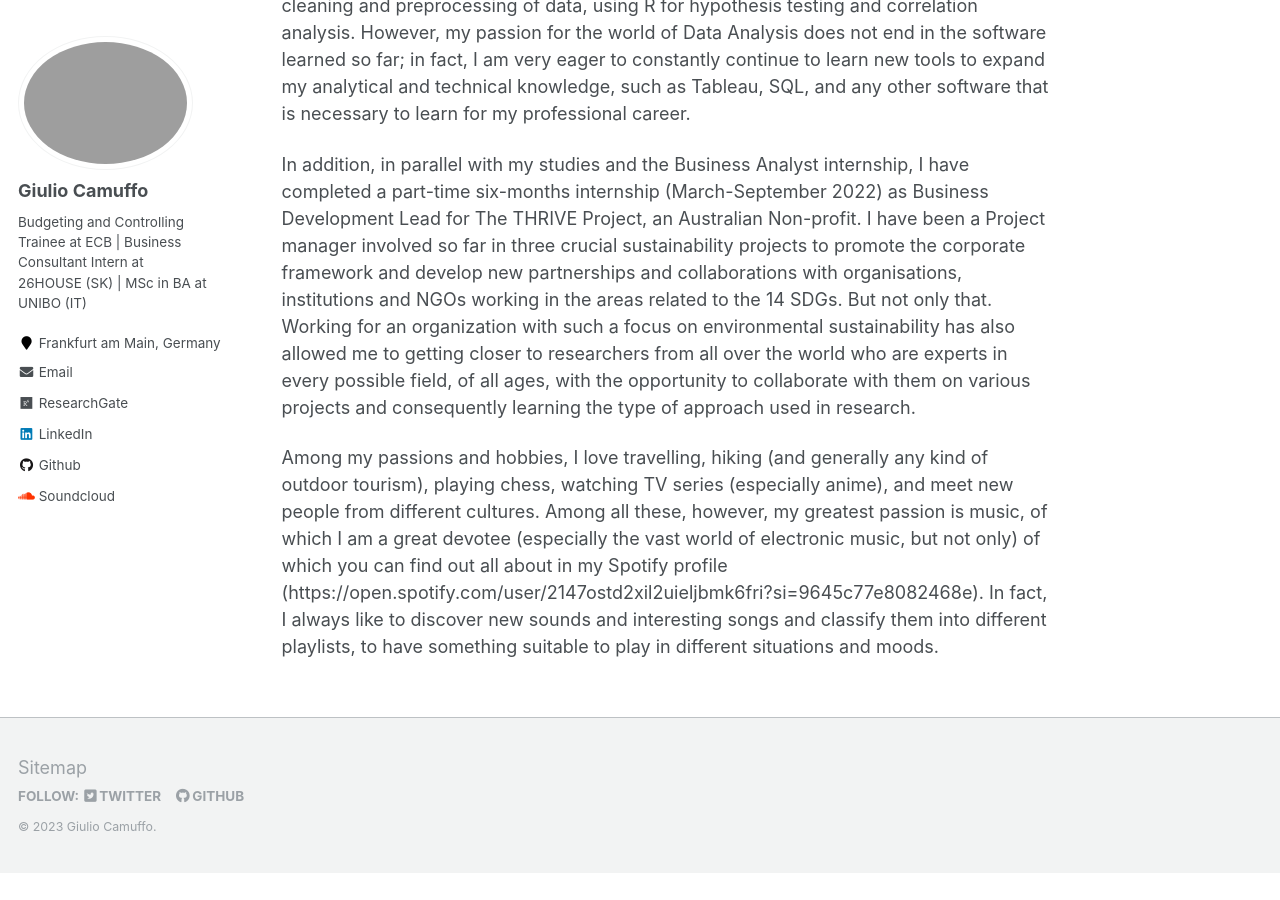
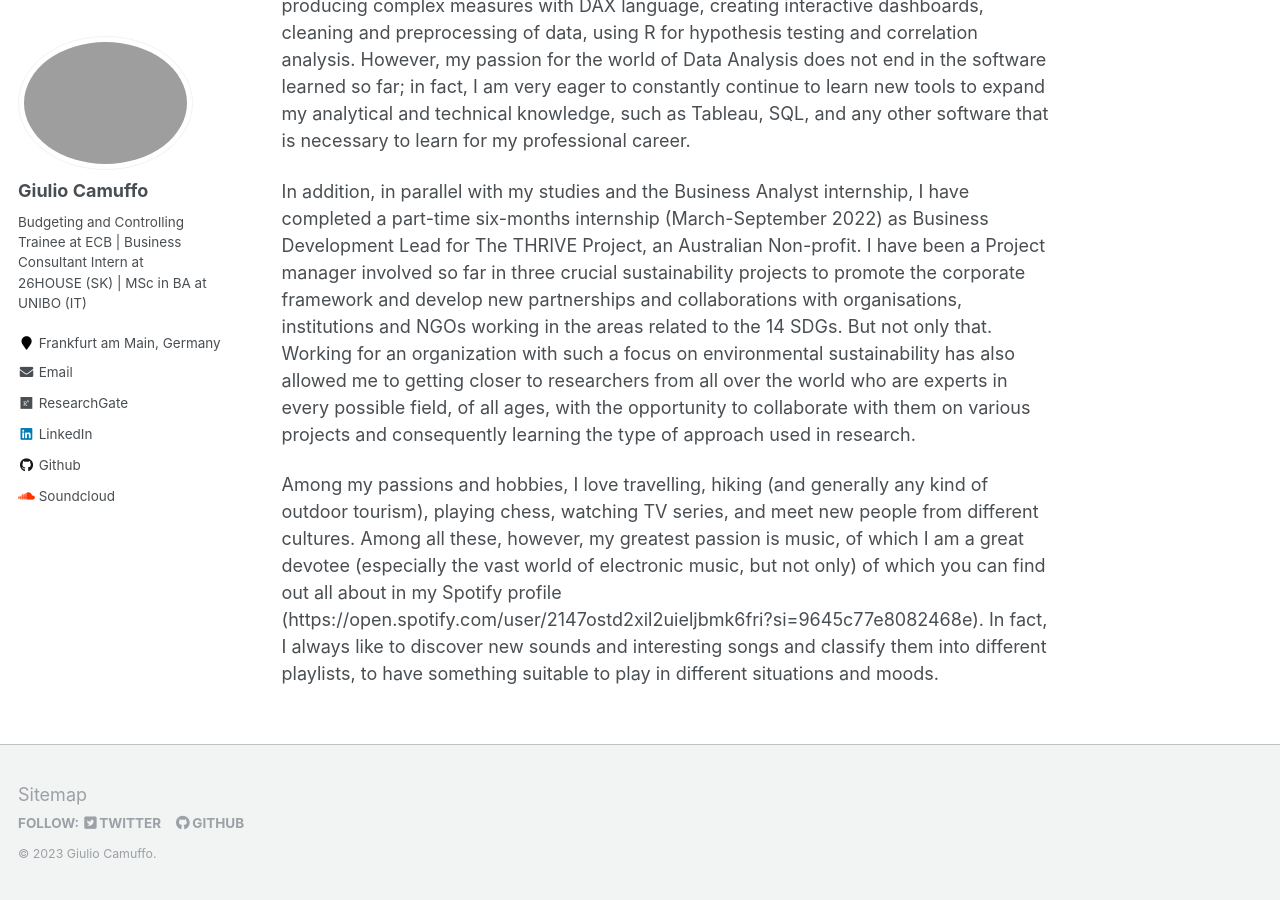
Before and after one commit to giulio-camuffo/giulio-camuffo.github.io, a Jekyll site: the page built from _pages/about.md, in a window 1280 px wide and 900 px high, scrolled down 1230 px. Built offline with Jekyll 4.4.1, drawn with Linux system fonts in a browser that asks for light colours; nearby versions of some CDN libraries; before the commit the page ends 2103 px from its top, so only the background shows below that; some of the changed text lies outside the part shown.

Commit message:
Update about.md

```diff
--- a/_pages/about.md
+++ b/_pages/about.md
@@ -25,4 +25,4 @@ As for my other professional experience, I completed a two-month remote intensiv
 I have been a Project manager involved so far in three crucial sustainability projects to promote the corporate framework and develop new partnerships and collaborations with organisations, institutions and NGOs working in the areas related to the 14 SDGs.
 But not only that. Working for an organization with such a focus on environmental sustainability has also allowed me to getting closer to researchers from all over the world who are experts in every possible field, of all ages, with the opportunity to collaborate with them on various projects and consequently learning the type of approach used in research.
 
-Among my passions and hobbies, I love travelling, hiking (and generally any kind of outdoor tourism), playing chess, watching TV series (especially anime), and meet new people from different cultures. Among all these, however, my greatest passion is music, of which I am a great devotee (especially the vast world of electronic music, but not only) of which you can find out all about in my Spotify profile (https://open.spotify.com/user/2147ostd2xil2uieljbmk6fri?si=9645c77e8082468e). In fact, I always like to discover new sounds and interesting songs and classify them into different playlists, to have something suitable to play in different situations and moods.
+Among my passions and hobbies, I love travelling, hiking (and generally any kind of outdoor tourism), playing chess, watching TV series, and meet new people from different cultures. Among all these, however, my greatest passion is music, of which I am a great devotee (especially the vast world of electronic music, but not only) of which you can find out all about in my Spotify profile (https://open.spotify.com/user/2147ostd2xil2uieljbmk6fri?si=9645c77e8082468e). In fact, I always like to discover new sounds and interesting songs and classify them into different playlists, to have something suitable to play in different situations and moods.
```
Also changed, not shown: other parts of _pages/about.md (+1 -1 lines).
